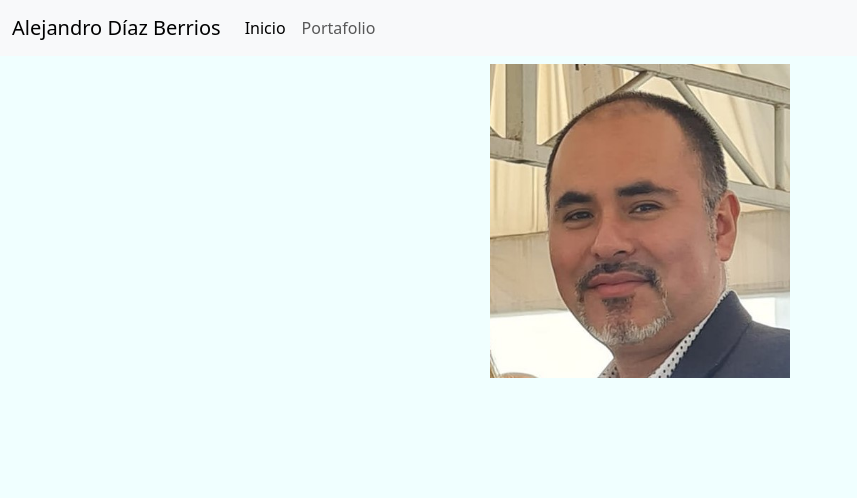
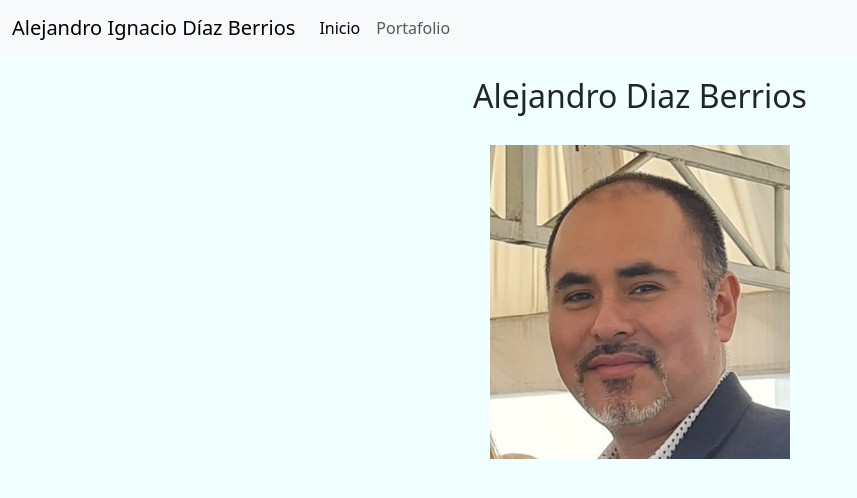
Before and after one commit to notdanielrojas/Alejandroidb.github.io, a plain HTML site: page index.html in a window 1280 px wide. Shown: the whole page, without its empty margins (0-857 px from the left). Drawn offline with nearby package versions, Linux system fonts and the light colour scheme.

Commit message:
h1 added plus styles for it, and minor spelling corrections

```diff
--- a/assets/css/style.css
+++ b/assets/css/style.css
@@ -4,3 +4,7 @@ body {
 img {
     width: 300px;
 }
+.title {
+    display: flex;
+    justify-content: center;
+}
--- a/index.html
+++ b/index.html
@@ -16,7 +16,7 @@
   <body>
     <nav class="navbar navbar-expand-lg bg-body-tertiary">
         <div class="container-fluid">
-          <a class="navbar-brand" href="#">Alejandro Díaz Berrios</a>
+          <a class="navbar-brand" href="#">Alejandro Ignacio Díaz Berrios</a>
           <button class="navbar-toggler" type="button" data-bs-toggle="collapse" data-bs-target="#navbarNav" aria-controls="navbarNav" aria-expanded="false" aria-label="Toggle navigation">
             <span class="navbar-toggler-icon"></span>
           </button>
@@ -32,7 +32,9 @@
           </div>
         </div>
       </nav>
-      <section>
+      <section class="title">
+        <h1>Alejandro Diaz Berrios</h1>
+      </section>
         <div class="container-fluid d-flex justify-content-center pt-2">
             <img src="./assets/imgs/ale.jpg" alt="Alejandro Diaz">
         </div>
```
